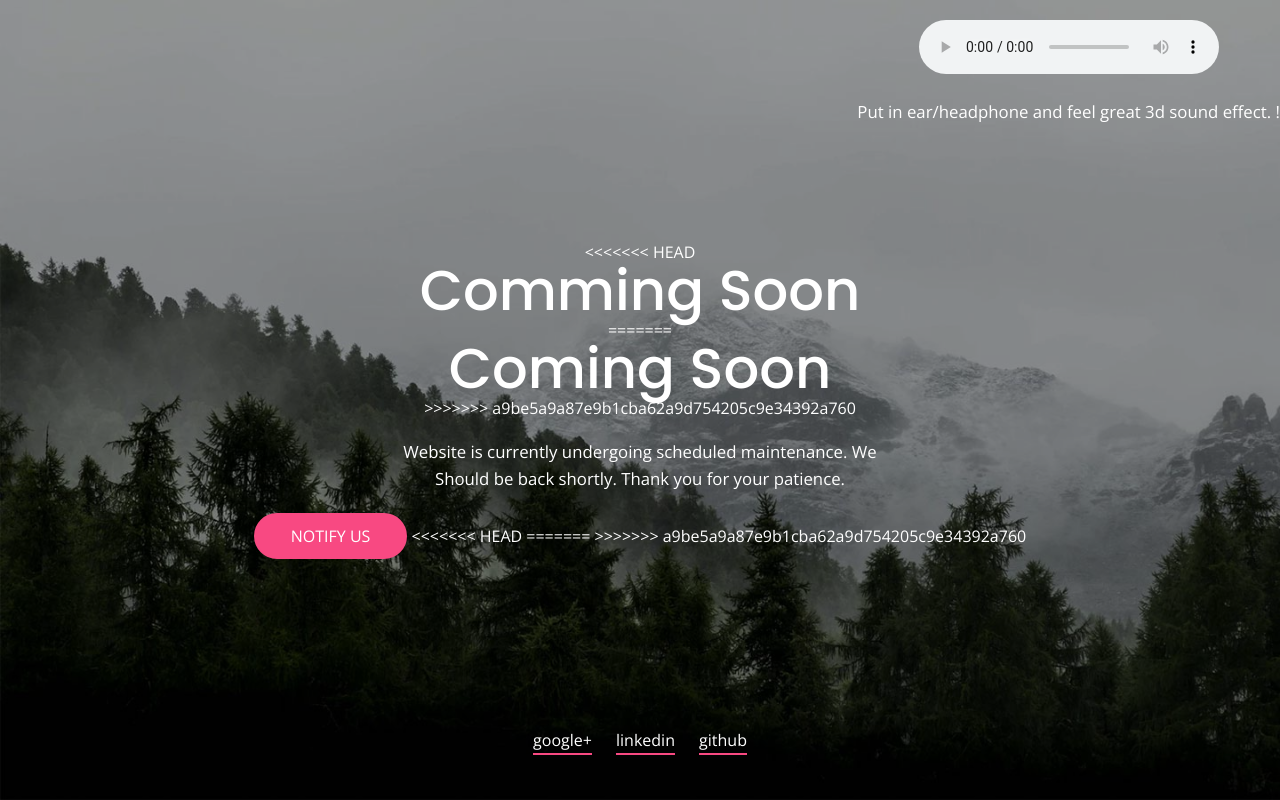
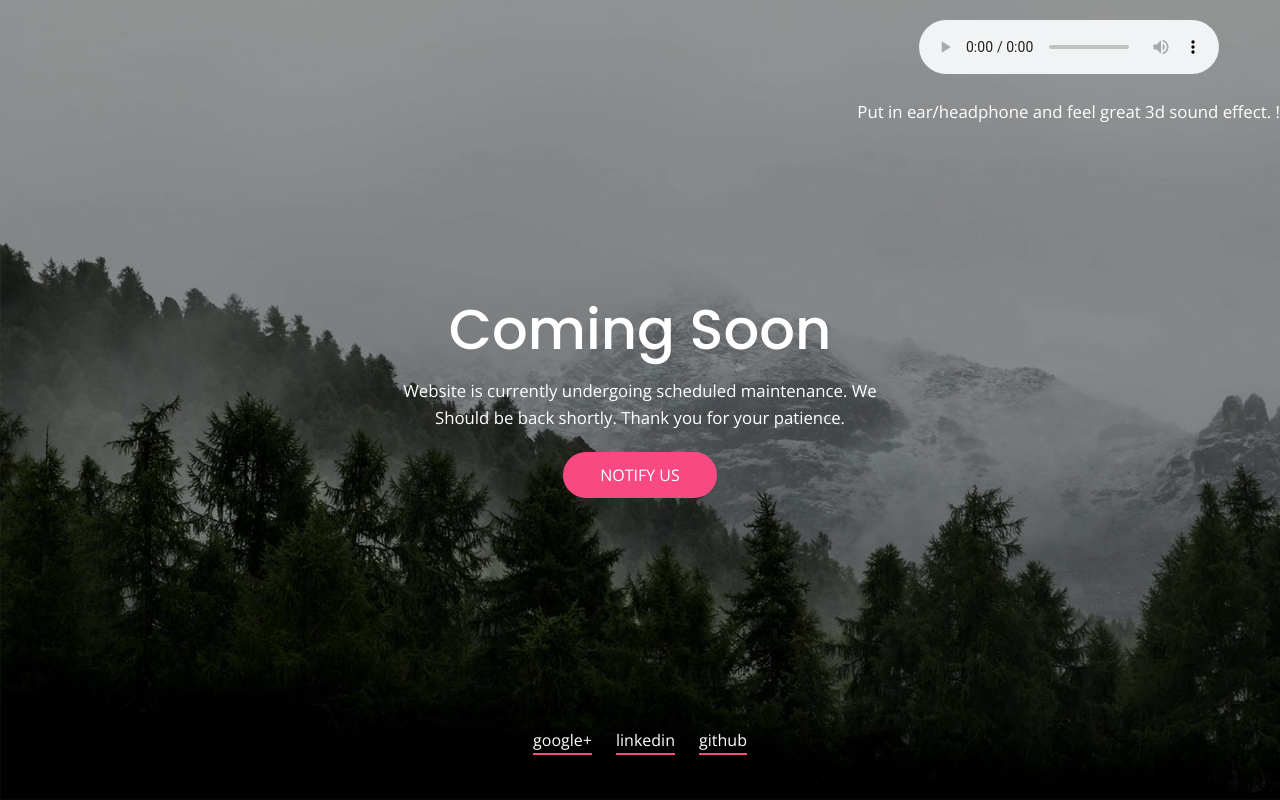
Before and after one commit to Lalit-Vikram-Singh/Lalit-Vikram-Singh.github.io, a plain HTML site: page index.html in a window 1280 px wide. Drawn offline with nearby package versions, Linux system fonts and the light colour scheme.

Commit message:
fixed align issue

```diff
--- a/index.html
+++ b/index.html
@@ -28,20 +28,11 @@
 
 		<div class="display-table">
 			<div class="display-table-cell">
-<<<<<<< HEAD
-				<h1 class="title font-white"><b>Comming Soon</b></h1>
-=======
-
 				<h1 class="title font-white"><b>Coming Soon</b></h1>
->>>>>>> a9be5a9a87e9b1cba62a9d754205c9e34392a760
 				<p class="desc font-white">Website is currently undergoing scheduled maintenance.
 					We Should be back shortly. Thank you for your patience.</p>
 
 				<a class="notify-btn" href="#"><b>NOTIFY US</b></a>
-<<<<<<< HEAD
-=======
-
->>>>>>> a9be5a9a87e9b1cba62a9d754205c9e34392a760
 				<ul class="social-btn font-white">
 					<li><a href="https://plus.google.com/u/0/+LalitVikramSingh">google+</a></li>
 					<li><a href="https://www.linkedin.com/in/lalitv92/">linkedin</a></li>
```
